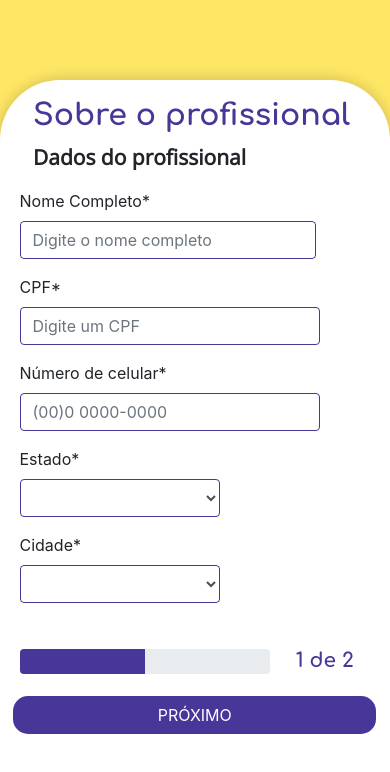
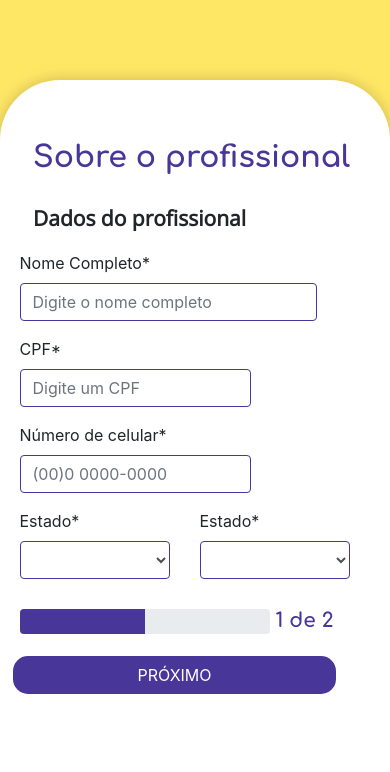
Before and after one commit to bolodissenoura/FacilConsultaFront, a Vue app: page / in a window 390 px wide. Shown: the top 772 px of the page. Built offline with nearby package versions, Linux system fonts and the light colour scheme.

Commit message:
(edit) Alteracoes no layout do input select no modo responsivo e margings top nos Textos Principais como titulo e subtitulo

```diff
--- a/src/components/form/InputText.vue
+++ b/src/components/form/InputText.vue
@@ -33,18 +33,18 @@
                 v-on:keypress="NumbersOnly"
                 placeholder="(00)0 0000-0000">
             </div>
-              <div class="form-row">
-                <div class="form-group col-md-6">
+            <div class="row">
+                <div class="col">
                     <label class="tituloInput" for="CPF">Estado*</label>
                         <select type="text" class="form-control inputSelect" placeholder="Last name">
 
                         </select>
                 </div>
-                <div class="form-group col-md-6">
-                    <label class="tituloInput" for="CPF">Cidade*</label>
-                     <select type="text" class="form-control inputSelect" placeholder="Last name">
+                <div class="col">
+                    <label class="tituloInput" for="CPF">Estado*</label>
+                        <select type="text" class="form-control inputSelect" placeholder="Last name">
 
-                    </select>
+                        </select>
                 </div>
             </div>
 
@@ -165,10 +165,13 @@
     @media (max-width: 600px)
     {
         .inputName{
-            width: 80%;
+            width: 90%;
         }
-        .inputName{
-            width: 80%;
+        .inputSelect{
+            width: 150px;
+        }
+        .inputNumber{
+            width: 70%;
         }
         img{
             display: none;
--- a/src/components/header/Subtitulo.vue
+++ b/src/components/header/Subtitulo.vue
@@ -1,6 +1,6 @@
 <template>
     <div >
-        <h5 class="tituloFonte">{{ nome }}</h5>
+        <h5 class="subTitulo">{{ nome }}</h5>
     </div>
 </template>
 
@@ -15,11 +15,17 @@ export default{
 }
 </script>
 <style>
-    .tituloFonte{
+    .subTitulo{
         display: flex;
         margin: 3% 0px 0px 5%;
         font-size: 21px;
         font-family: 'Open Sans', sans-serif;
         font-weight:800;
     }
+        @media (max-width: 600px)
+    {
+        .subTitulo{
+            margin-top: 30px;
+        }
+    }
 </style>
--- a/src/components/header/Titulo.vue
+++ b/src/components/header/Titulo.vue
@@ -27,6 +27,7 @@ export default{
     {
         .titulo{
             font-size:30px;
+            margin-top: 60px;
         }
     }
 </style>
```
